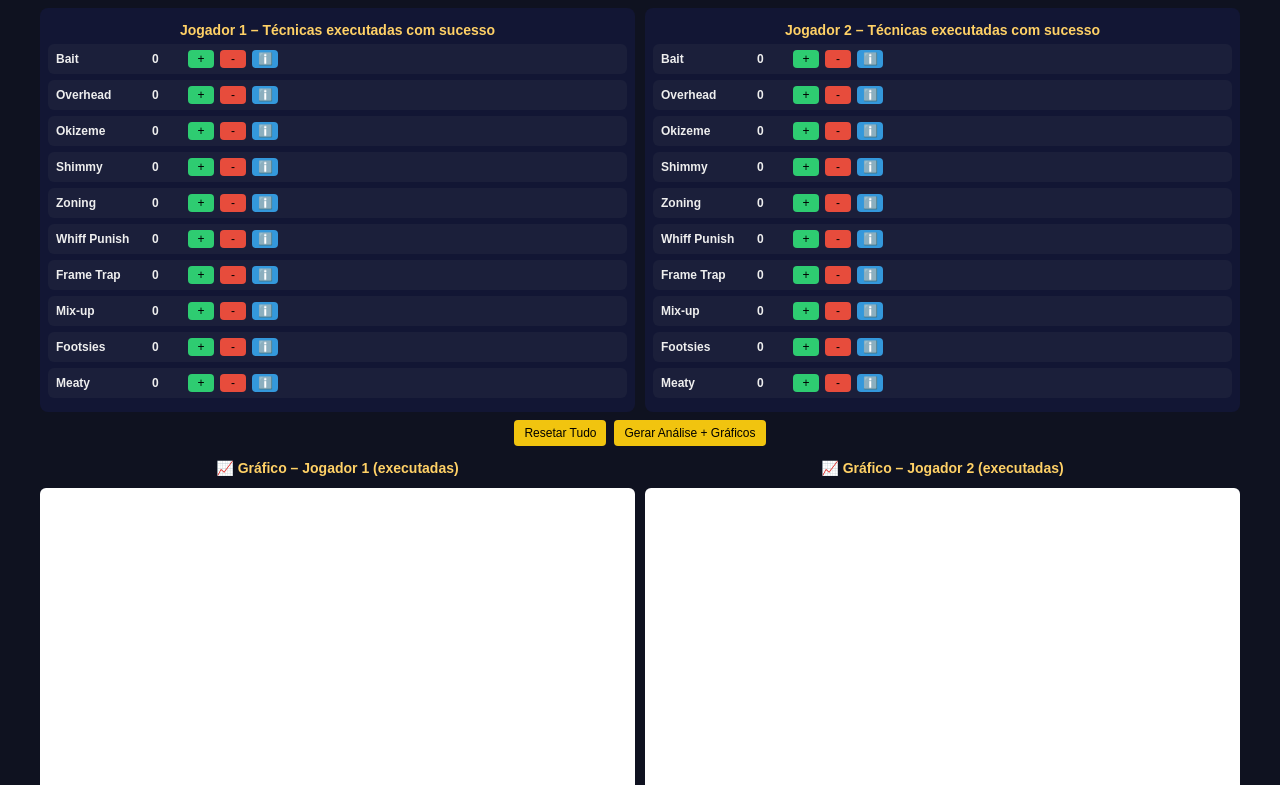
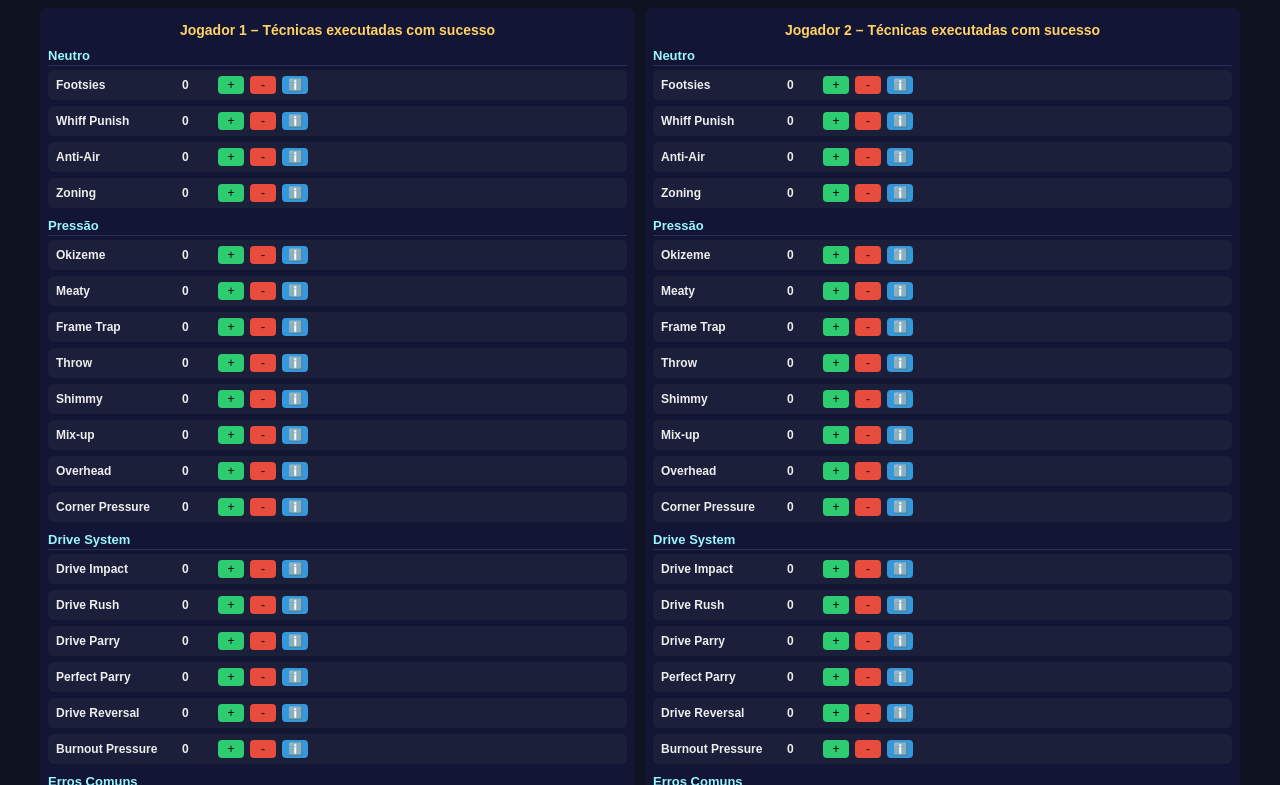
Before and after one commit to guiassys/fighting-game-analyzer, a plain HTML site: page index.html in a window 1280 px wide. Shown: the part 91-876 px from the top of the page. Drawn offline with Linux system fonts and the light colour scheme.

Commit message:
Add new options to avaliate

```diff
--- a/index.html
+++ b/index.html
@@ -2,16 +2,17 @@
 <html lang="pt-BR">
 <head>
 <meta charset="UTF-8" />
-<title>Análise de Técnicas – Fighting Game Analyzer (Execução + Sofridas Automáticas)</title>
+<title>Fighting Game Analyzer – SF6 Coach</title>
 <style>
   body { font-family: Arial, sans-serif; background:#0f1220; color:#eee; padding:12px; max-width:1200px; margin:auto; }
   h1 { text-align:center; color:#6cf; margin-bottom:4px; }
   .subtitle { text-align:center; font-size:12px; opacity:.9; margin-bottom:10px; }
   h2 { text-align:center; font-size:14px; color:#ffd166; margin:6px 0; }
+  h3 { font-size:13px; color:#9bf6ff; margin:10px 0 4px; border-bottom:1px solid #2a2f5a; padding-bottom:2px; }
   .grid { display:grid; grid-template-columns:1fr 1fr; gap:10px; }
   .panel { background:#121634; padding:8px; border-radius:8px; }
   .tech { background:#1b1f3a; padding:6px 8px; border-radius:6px; margin-bottom:6px;
-          display:grid; grid-template-columns:90px 30px 26px 26px 26px; gap:6px; align-items:center; font-size:12px; }
+          display:grid; grid-template-columns:120px 30px 26px 26px 26px; gap:6px; align-items:center; font-size:12px; }
   .tech span { font-weight:bold; }
   button { padding:2px 6px; border-radius:4px; border:none; cursor:pointer; font-size:12px; }
   .inc { background:#2ecc71; }
@@ -26,7 +27,7 @@
 </head>
 <body>
 
-<h1>📊 Fighting Game Analyzer</h1>
+<h1>📊 Fighting Game Analyzer – SF6 Coach</h1>
 <div class="subtitle">
   Marque quando o jogador <b>EXECUTAR com sucesso</b> a técnica.
   Automaticamente isso conta como <b>técnica SOFRIDA</b> pelo oponente.
@@ -54,16 +55,35 @@
 
 <script>
 const techniques = [
-  { name:"Bait", desc:"Provocar erro do oponente.", defense:"Não reaja no automático; confirme antes.", improve:"Varie entre recuar e atacar de verdade." },
-  { name:"Overhead", desc:"Quebra defesa baixa.", defense:"Troque para guarda em pé ao ver animação.", improve:"Não repita sempre do mesmo setup." },
-  { name:"Okizeme", desc:"Pressão no wake-up.", defense:"Varie wake-up e não use reversal sempre.", improve:"Misture meaty, throw e shimmy." },
-  { name:"Shimmy", desc:"Finta de throw para punir tech.", defense:"Use delay tech; não dê tech automático.", improve:"Varie o spacing para não ficar óbvio." },
-  { name:"Zoning", desc:"Controle de espaço com golpes longos.", defense:"Walk & block; não pule no desespero.", improve:"Alterne projétil, fake e avanço." },
-  { name:"Whiff Punish", desc:"Punir golpes errados.", defense:"Não spame golpes no vazio.", improve:"Confirme visualmente antes de apertar." },
-  { name:"Frame Trap", desc:"Punir mash fora de turno.", defense:"Respeite o turno; defenda mais.", improve:"Mude timing para não virar flowchart." },
-  { name:"Mix-up", desc:"Forçar adivinhação.", defense:"Observe padrões; às vezes aceite o throw.", improve:"Varie opções para não ser lido." },
-  { name:"Footsies", desc:"Controle de neutro.", defense:"Aprenda o alcance dos pokes.", improve:"Use mais golpes seguros." },
-  { name:"Meaty", desc:"Ataque no wake-up.", defense:"Observe timing; varie wake-up.", improve:"Treine timing no modo treino." }
+  // 🟢 Neutro
+  { cat:"Neutro", name:"Footsies", desc:"Controle de espaço no neutro.", defense:"Aprenda o alcance dos pokes.", improve:"Use mais golpes seguros." },
+  { cat:"Neutro", name:"Whiff Punish", desc:"Punir golpes errados.", defense:"Não spame golpes no vazio.", improve:"Confirme visualmente antes de apertar." },
+  { cat:"Neutro", name:"Anti-Air", desc:"Punir pulos do oponente.", defense:"Varie timing de pulo.", improve:"Reaja mais rápido aos jumps." },
+  { cat:"Neutro", name:"Zoning", desc:"Controle de espaço com golpes longos.", defense:"Walk & block; não pule no desespero.", improve:"Alterne projétil, fake e avanço." },
+
+  // 🔵 Pressão
+  { cat:"Pressão", name:"Okizeme", desc:"Pressão no wake-up.", defense:"Varie wake-up e não use reversal sempre.", improve:"Misture meaty, throw e shimmy." },
+  { cat:"Pressão", name:"Meaty", desc:"Ataque no wake-up.", defense:"Observe timing; varie wake-up.", improve:"Treine timing no modo treino." },
+  { cat:"Pressão", name:"Frame Trap", desc:"Punir mash fora de turno.", defense:"Respeite o turno; defenda mais.", improve:"Mude timing para não virar flowchart." },
+  { cat:"Pressão", name:"Throw", desc:"Agarrão simples para quebrar defesa.", defense:"Use tech de throw, backdash ou pulo.", improve:"Use após vantagem de frames e misture com shimmy." },
+  { cat:"Pressão", name:"Shimmy", desc:"Finta de throw para punir tech.", defense:"Use delay tech; não dê tech automático.", improve:"Varie o spacing." },
+  { cat:"Pressão", name:"Mix-up", desc:"Forçar adivinhação.", defense:"Observe padrões.", improve:"Varie opções." },
+  { cat:"Pressão", name:"Overhead", desc:"Quebra defesa baixa.", defense:"Troque para guarda em pé.", improve:"Não repita sempre do mesmo setup." },
+  { cat:"Pressão", name:"Corner Pressure", desc:"Pressão no canto.", defense:"Brigue pra sair do corner.", improve:"Trave opções de escape." },
+
+  // 🟣 Drive System (SF6)
+  { cat:"Drive System", name:"Drive Impact", desc:"Golpe de armadura que causa wall splat.", defense:"Use counter DI, multi-hit ou throw.", improve:"Use para punir padrões." },
+  { cat:"Drive System", name:"Drive Rush", desc:"Avanço rápido para pressão/confirm.", defense:"Check de avanço.", improve:"Use para converter hits." },
+  { cat:"Drive System", name:"Drive Parry", desc:"Parry que consome Drive.", defense:"Baitar e atrasar golpes.", improve:"Use em strings previsíveis." },
+  { cat:"Drive System", name:"Perfect Parry", desc:"Parry no timing perfeito.", defense:"Varie timing/throws.", improve:"Treine reação." },
+  { cat:"Drive System", name:"Drive Reversal", desc:"Escape defensivo com Drive.", defense:"Baitar e punir.", improve:"Use quando encurralado." },
+  { cat:"Drive System", name:"Burnout Pressure", desc:"Pressão quando o oponente está em Burnout.", defense:"Evite Burnout.", improve:"Abuse do chip damage." },
+
+  // 🔴 Erros Comuns / Leitura
+  { cat:"Erros Comuns", name:"Bait", desc:"Provocar erro do oponente.", defense:"Não reaja no automático.", improve:"Varie recuar e atacar." },
+  { cat:"Erros Comuns", name:"Flowchart", desc:"Repetir sempre o mesmo padrão.", defense:"Punir o padrão.", improve:"Quebre seus próprios hábitos." },
+  { cat:"Erros Comuns", name:"Yolo Reversal", desc:"Abusar de reversals sem leitura.", defense:"Baitar e punir.", improve:"Use com critério." },
+  { cat:"Erros Comuns", name:"Resource Management", desc:"Uso ruim do Drive Gauge.", defense:"Forçar Burnout.", improve:"Gerencie melhor o Drive." }
 ];
 
 const players = [
@@ -78,12 +98,19 @@ players.forEach(player => {
   div.className = "panel";
   div.innerHTML = `<h2>${player.label} – Técnicas executadas com sucesso</h2>`;
 
+  let lastCat = "";
   techniques.forEach((t, i) => {
     player.executed[t.name] = 0;
     player.suffered[t.name] = 0;
 
+    if (t.cat !== lastCat) {
+      const catTitle = document.createElement("h3");
+      catTitle.innerText = t.cat;
+      div.appendChild(catTitle);
+      lastCat = t.cat;
+    }
+
     const wrap = document.createElement("div");
-
     const row = document.createElement("div");
     row.className = "tech";
     row.innerHTML = `
@@ -119,10 +146,8 @@ function toggleInfo(id) {
 function inc(playerId, tech, delta) {
   const p = players.find(x => x.id === playerId);
   const opp = players.find(x => x.id !== playerId);
-
   p.executed[tech] = Math.max(0, p.executed[tech] + delta);
   opp.suffered[tech] = Math.max(0, opp.suffered[tech] + delta);
-
   document.getElementById(`${playerId}-count-${tech}`).innerText = p.executed[tech];
 }
 
@@ -150,16 +175,23 @@ function generateAnalysis() {
   drawChart("p2", "chart-p2", "analysis-p2");
 }
 
+function detectProfile(p) {
+  const e = p.executed;
+  if ((e["Zoning"] || 0) > 3) return { name:"Zoner", desc:"Controle forte de espaço à distância." };
+  if ((e["Throw"] || 0) > 3) return { name:"Grappler", desc:"Quebra defesa com agarrões." };
+  if ((e["Okizeme"] || 0) + (e["Meaty"] || 0) > 5) return { name:"Rushdown", desc:"Pressão constante no close." };
+  return { name:"Equilibrado", desc:"Mistura bem várias ferramentas." };
+}
+
 function drawChart(pid, chartId, analysisId) {
   const p = players.find(x => x.id === pid);
-  const opp = players.find(x => x.id !== pid);
   const ctx = document.getElementById(chartId).getContext("2d");
   clearChart(chartId);
 
   const values = Object.values(p.executed);
   const max = Math.max(...values, 1);
   let x = 10;
-  const barWidth = 36;
+  const barWidth = 28;
 
   let html = "<b>🎯 O que você executou mais (pode estar previsível):</b><ul>";
   let html2 = "<b>🛡️ O que você mais sofreu (treinar defesa contra):</b><ul>";
@@ -173,20 +205,22 @@ function drawChart(pid, chartId, analysisId) {
     ctx.fillRect(x, 220 - h, barWidth, h);
     ctx.fillStyle = "#000";
     ctx.fillText(t.name, x, 240);
-    ctx.fillText(v, x + 10, 210 - h);
+    ctx.fillText(v, x + 6, 210 - h);
 
     if (v === max && v > 0) html += `<li><b>${t.name}</b>: ${t.improve}</li>`;
     if (s > 0 && s === Math.max(...Object.values(p.suffered)))
       html2 += `<li><b>${t.name}</b>: ${t.defense}</li>`;
 
-    x += barWidth + 10;
+    x += barWidth + 6;
   });
 
   html += "</ul>";
   html2 += "</ul>";
 
+  const profile = detectProfile(p);
   document.getElementById(analysisId).innerHTML =
-    (max === 0) ? "<p>Nenhuma técnica registrada ainda.</p>" : html + html2;
+    (max === 0) ? "<p>Nenhuma técnica registrada ainda.</p>"
+      : html + html2 + `<hr/><b>🧬 Padrão de jogo detectado:</b> <p><b>${profile.name}</b> – ${profile.desc}</p>`;
 }
 </script>
 
```
